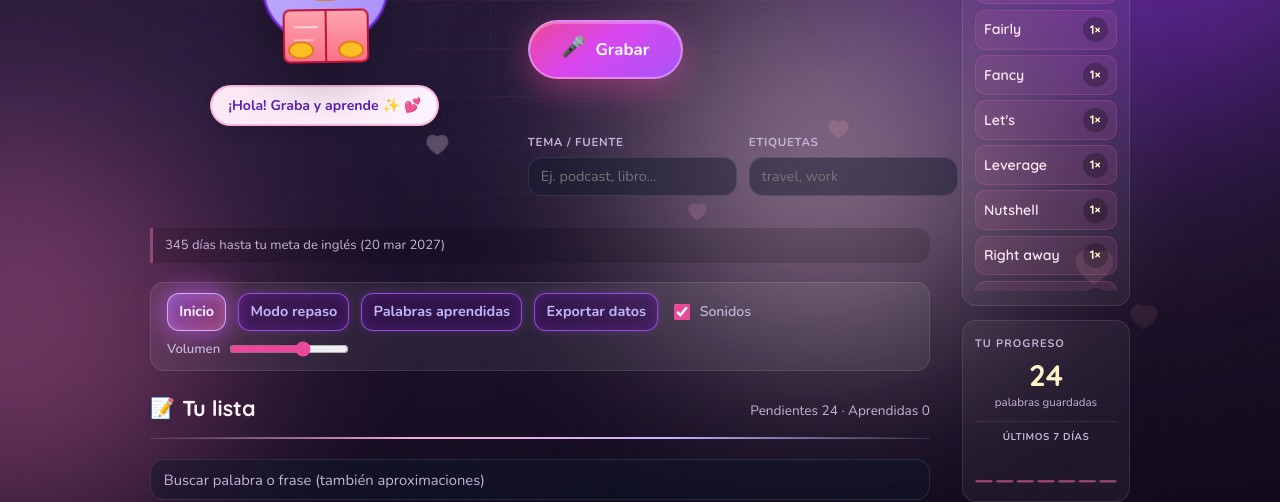
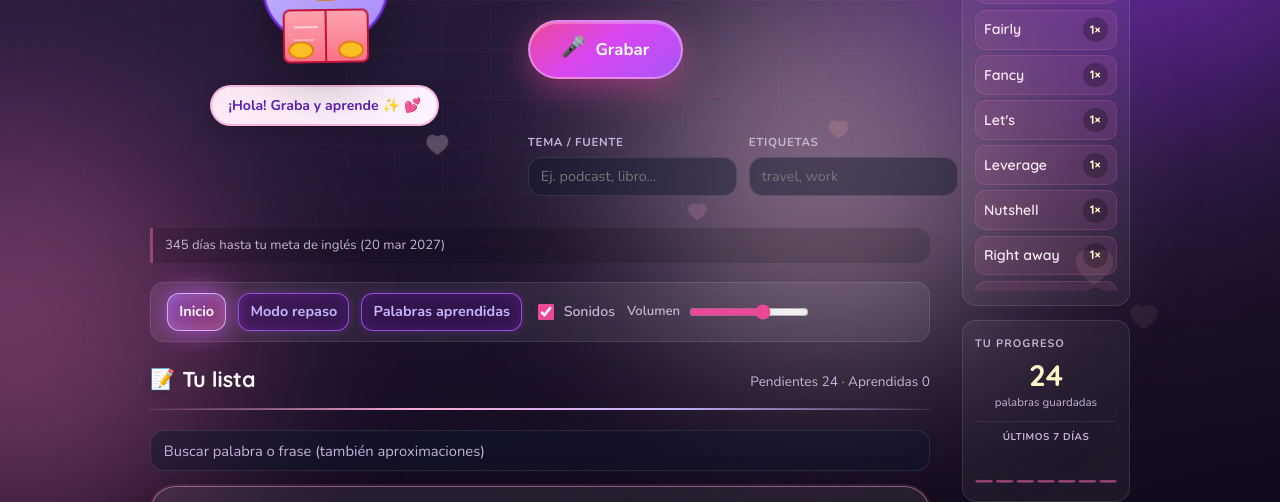
Before and after one commit to CeciliaCTorales/Englishwo, a plain HTML site: page index.html in a window 1280 px wide. Shown: the part 298-800 px from the top of the page. Drawn offline with nearby package versions, Linux system fonts and the light colour scheme; no server answers.

Commit message:
Remove export link from main toolbar.

```diff
--- a/index.html
+++ b/index.html
@@ -170,7 +170,6 @@
       <a class="tools-bar__link" href="index.html" aria-current="page">Inicio</a>
       <a class="tools-bar__link" href="repaso.html">Modo repaso</a>
       <a class="tools-bar__link" href="aprendidas.html">Palabras aprendidas</a>
-      <a class="tools-bar__link" href="api/export.csv">Exportar datos</a>
       <label class="tools-bar-sound">
         <input type="checkbox" id="sounds-enabled" checked aria-label="Activar sonidos de la interfaz">
         <span>Sonidos</span>
```
